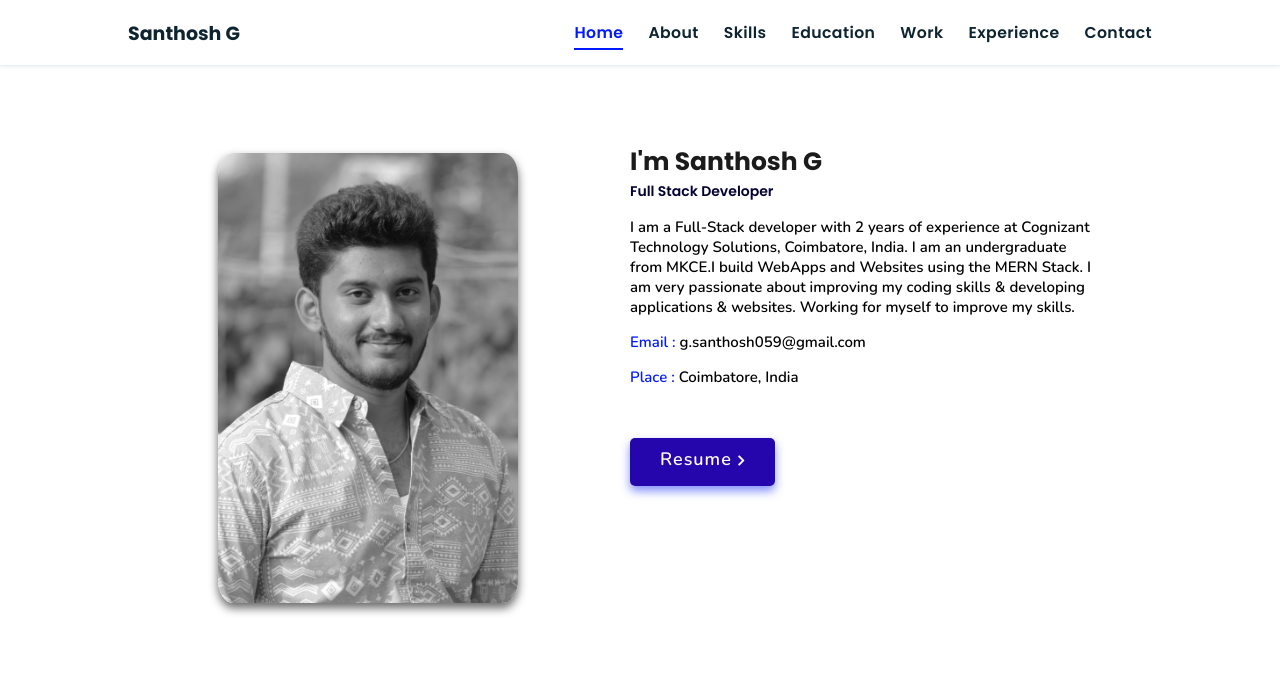
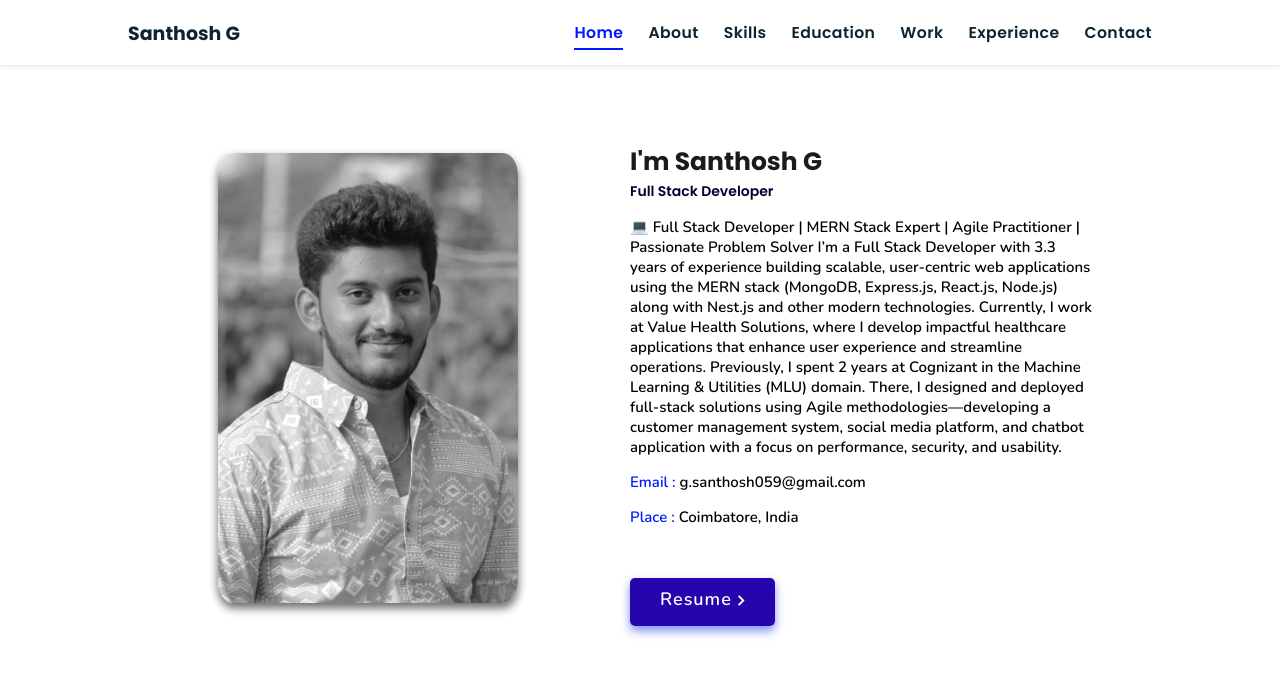
Before and after one commit to Santhoshg059/Porfolio, a plain HTML site: page index.html in a window 1280 px wide. Both pictures are taken after a click on the link "About Me". Shown: the part 800-1476 px from the top of the page. Drawn offline with nearby package versions, Linux system fonts and the light colour scheme; some icons are missing.

Commit message:
experiece updated

```diff
--- a/index.html
+++ b/index.html
@@ -82,10 +82,12 @@
         <h3>I'm Santhosh G</h3>
         <span class="tag">Full Stack Developer</span>
 
-        <p>I am a Full-Stack developer with 2 years of experience at Cognizant Technology Solutions, Coimbatore, India.
-            I am an undergraduate from MKCE.I build WebApps and Websites using the MERN Stack.
-          I am very passionate about improving my coding skills & developing applications & websites.
-          Working for myself to improve my skills.</p>
+        <p>💻 Full Stack Developer | MERN Stack Expert | Agile Practitioner | Passionate Problem Solver
+
+          I’m a Full Stack Developer with 3.3 years of experience building scalable, user-centric web applications using the MERN stack (MongoDB, Express.js, React.js, Node.js) along with Nest.js and other modern technologies.
+
+          Currently, I work at Value Health Solutions, where I develop impactful healthcare applications that enhance user experience and streamline operations. Previously, I spent 2 years at Cognizant in the Machine Learning & Utilities (MLU) domain.
+          There, I designed and deployed full-stack solutions using Agile methodologies—developing a customer management system, social media platform, and chatbot application with a focus on performance, security, and usability.</p>
 
         <div class="box-container">
             <!-- <div class="box">
@@ -206,7 +208,17 @@
   <h2 class="heading"><i class="fas fa-briefcase"></i> Experience </h2>
 
   <div class="timeline">
-
+    <div class="container left">
+      <div class="content">
+        <div class="tag">
+          <h2>Value Health Solutions</h2>
+        </div>
+        <div class="desc">
+            <h3>Full Stack Developer</h3>
+            <p>Jun 2024 - Current</p>
+        </div>
+      </div>
+    </div>
     <div class="container right">
       <div class="content">
         <div class="tag">
```
